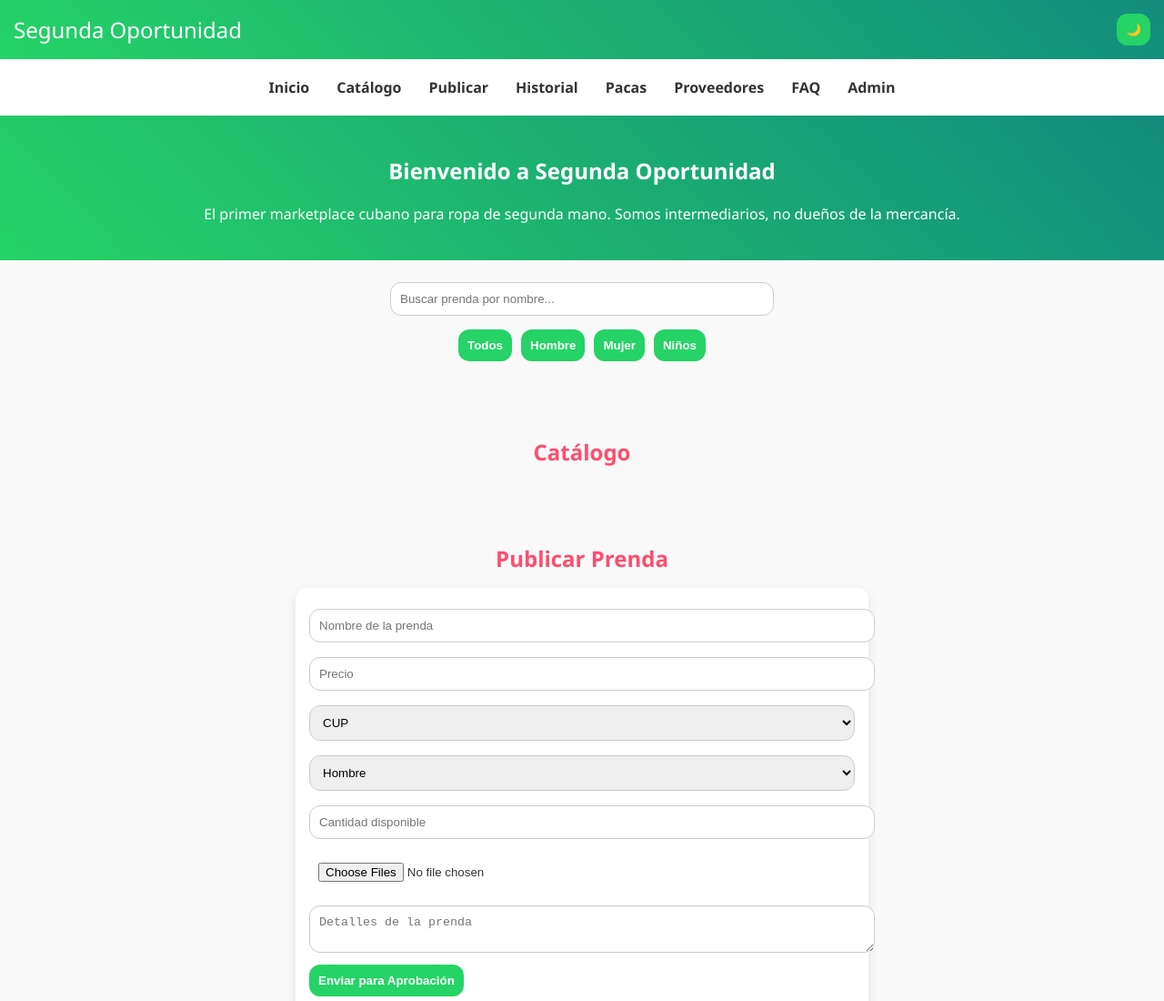
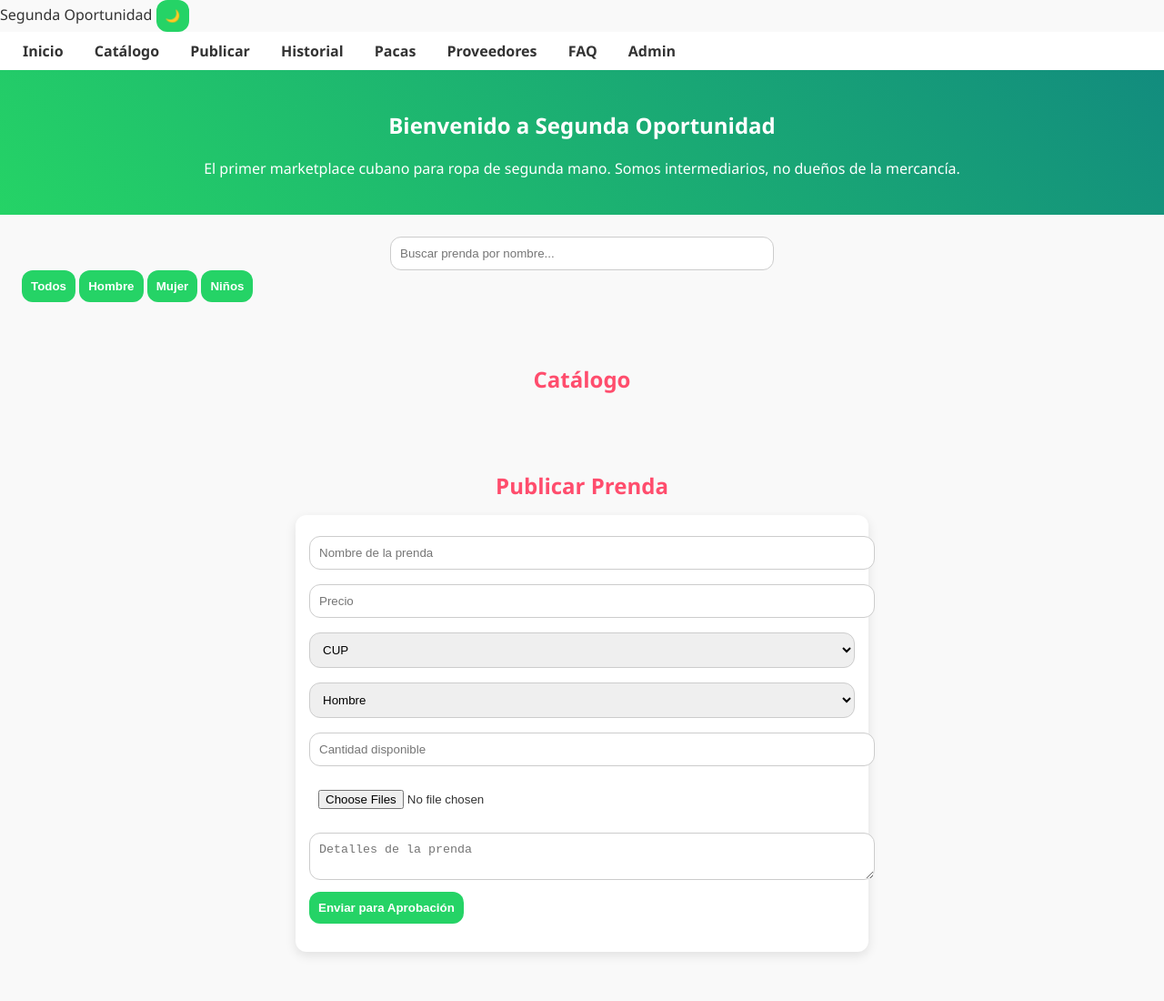
Before and after one commit to YoelDorta/Yoel, a plain HTML site: page index.html in a window 1280 px wide. Shown: the top 1100 px of the page at 91% size. Drawn offline with Linux system fonts and the light colour scheme.

Commit message:
Update index.html

```diff
--- a/index.html
+++ b/index.html
@@ -27,20 +27,10 @@ body {
 }
 body.dark { background: var(--dark-bg); color: var(--dark-text); }
 header {
-  background: linear-gradient(45deg,var(--primary),#128C7E);
-  color: #fff;
-  padding: 15px;
-  text-align: center;
-  font-size: 1.5rem;
-  position: sticky;
-  top: 0;
-  z-index: 1000;
-  display: flex;
-  justify-content: space-between;
-  align-items: center;
+  s: center;
 }
 nav {
-  display:flex;justify-content:center;flex-wrap:wrap;
+  displatify-content:center;flex-wrap:wrap;
   background: var(--light-card);padding:10px;
 }
 nav a {
@@ -62,7 +52,7 @@ button {
   background:var(--primary);color:#fff;border:none;padding:10px;border-radius:var(--radius);
   cursor:pointer;font-weight:bold;
 }
-.filters {display:flex;justify-content:center;gap:10px;margin:15px 0;}
+play:flex;justify-content:center;gap:10px;margin:15px 0;}
 .filters button.active {background:var(--primary);color:white;}
 #search {width:90%;max-width:400px;margin:auto;display:block;padding:10px;border-radius:var(--radius);border:1px solid #ccc;}
 form {background:var(--light-card);padding:15px;border-radius:var(--radius);box-shadow:var(--shadow-light);max-width:600px;margin:auto;}
```
